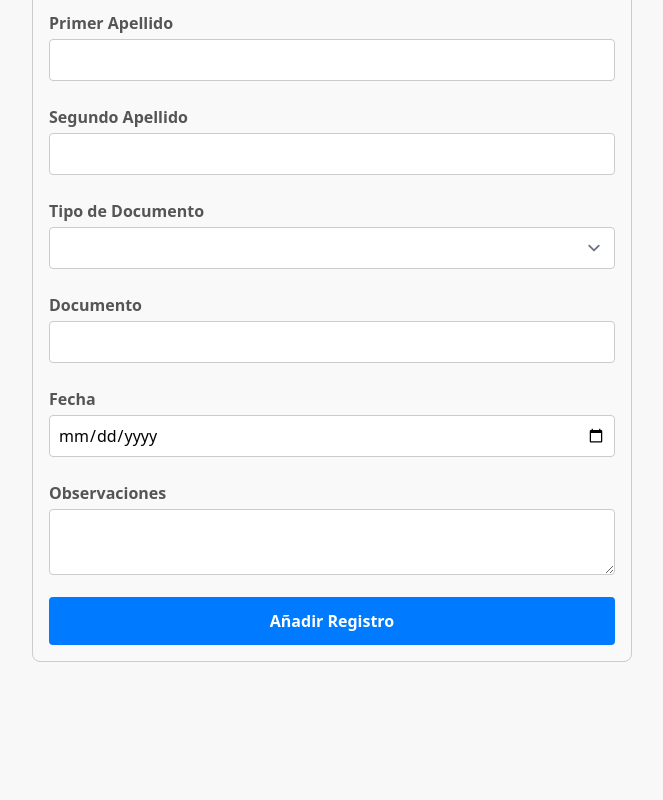
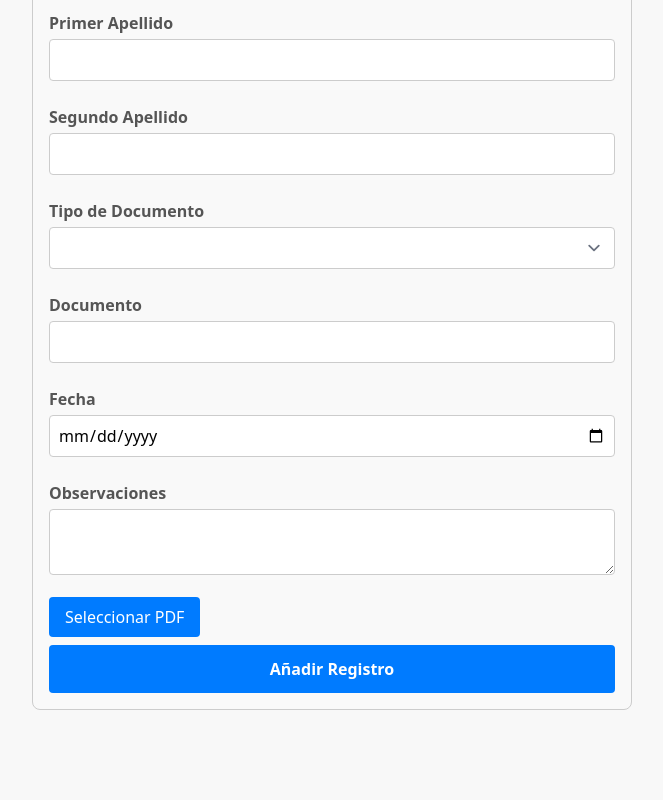
Before and after one commit to soniasalido/registroCivil, a SvelteKit app: page /addRegistro in a window 1280 px wide. Shown: the part 736-1536 px from the top of the page, without its empty margins (308-971 px from the left). Built offline with nearby package versions, Linux system fonts and the light colour scheme.

Commit message:
Funcionamiento con clases. Estado optimo hasta inserción de los datos en la BD.

```diff
--- a/src/core/store/registroStore.ts
+++ b/src/core/store/registroStore.ts
@@ -0,0 +1,32 @@
+import { writable } from 'svelte/store';
+
+// Tipo para el registro civil
+export interface RegistroCivil {
+	id?: number;
+	registro: string;
+	seccion: string;
+	tomo: number;
+	numeroPagina: number;
+	lado: string;
+	notasMarginales?: string;
+	nombre: string;
+	primerApellido: string;
+	segundoApellido?: string | null;
+	tipoDocumento?: string | null;
+	documento?: string | null;
+	fecha?: string | null;
+	observaciones?: string | null;
+	urlPDF?: string | null;
+}
+
+// Store para gestionar los registros
+export const RegistroStore = writable<RegistroCivil>({
+	registro: 'xxxx',
+	seccion: '1ª',
+	tomo: 0,
+	numeroPagina: 0,
+	lado: 'Frontal',
+	nombre: '',
+	primerApellido: '',
+	urlPDF: '',
+});
--- a/src/routes/addRegistro/DatosRegistro.svelte
+++ b/src/routes/addRegistro/DatosRegistro.svelte
@@ -1,26 +1,57 @@
 <script lang="ts">
  	import { RegistroCivil } from '../../core/classes/Registro';
+	import PdfRegistro from './PdfRegistro.svelte';
 
+	// Crear un nuevo registro civil con valores iniciales
 	let registroCivil = new RegistroCivil({
 		seccion: '1ª',
 		tomo: 0,
 		numeroPagina: 0,
 		lado: 'Frontal',
 		nombre: '',
-			primerApellido: ''
+		primerApellido: '',
+		urlPDF: '', // Inicialmente sin ruta de PDF
 	});
 
 	let error: string | null = null;
+	let success: string | null = null;
+
+	// Actualizar la URL del PDF desde el evento del componente PdfRegistro
+	const handleUpdatePdfUrl = (event: CustomEvent<string>) => {
+		registroCivil.urlPDF = event.detail; // Actualiza el campo urlPDF del registro
+	};
+
 
 	// Maneja el envío del formulario
-		const handleSubmit = (event: Event) => {
+	const handleSubmit = async (event: Event) => {
 		event.preventDefault();
 		error = null;
+		success = null;
 
 		try {
 			registroCivil.validarRegistro();
-				console.log('Datos válidos:', registroCivil.toJSON());
-				alert('Registro enviado correctamente.');
+
+			const registroData = registroCivil.toJSON();
+
+			// Convertir fecha al formato ISO 8601 si existe
+			if (registroData.fecha) {
+				registroData.fecha = new Date(registroData.fecha).toISOString();
+			}
+
+			// Enviar datos al backend
+			const response = await fetch('/api/registros', {
+				method: 'POST',
+				headers: {
+					'Content-Type': 'application/json',
+				},
+				body: JSON.stringify(registroData),
+			});
+
+			if (!response.ok) {
+				throw new Error(await response.text());
+			}
+
+			success = 'Registro añadido correctamente.';
 		} catch (err) {
 			error = err instanceof Error ? err.message : 'Error desconocido';
 		}
@@ -33,7 +64,11 @@
 		{#if error}
 			<div class="error">{error}</div>
 		{/if}
+		{#if success}
+			<div class="success">{success}</div>
+		{/if}
 
+		<!-- Campos del formulario -->
 		<label for="seccion">Sección</label>
 		<select id="seccion" bind:value={registroCivil.seccion}>
 			<option value="1ª">1ª</option>
@@ -77,6 +112,9 @@
 
 		<label for="observaciones">Observaciones</label>
 		<textarea id="observaciones" bind:value={registroCivil.observaciones}></textarea>
+
+		<!-- Componente PDF -->
+		<PdfRegistro on:updatePdfUrl={handleUpdatePdfUrl} />
 
 		<button type="submit"><strong>Añadir Registro</strong></button>
 	</form>
--- a/src/routes/addRegistro/PdfRegistro.svelte
+++ b/src/routes/addRegistro/PdfRegistro.svelte
@@ -0,0 +1,51 @@
+<script lang="ts">
+	let pdfFile: File | null = null; // Archivo seleccionado
+	let pdfUrl: string = ''; // Nombre o vista previa del archivo seleccionado
+
+	// Maneja el cambio del archivo en el input
+	const handleFileChange = (event: Event) => {
+		const target = event.target as HTMLInputElement;
+		if (target.files && target.files.length > 0) {
+			pdfFile = target.files[0]; // Obtiene el archivo seleccionado
+			if (pdfFile.type !== 'application/pdf') {
+				alert('Por favor, selecciona un archivo PDF.');
+				pdfFile = null;
+				pdfUrl = '';
+				return;
+			}
+			pdfUrl = pdfFile.name; // Muestra el nombre del archivo seleccionado
+		}
+	};
+</script>
+
+<main>
+	<label for="pdfInput" class="button">Seleccionar PDF</label>
+	<input id="pdfInput" type="file" accept=".pdf" on:change={handleFileChange} style="display: none;" />
+
+	{#if pdfUrl}
+		<p>Archivo seleccionado: {pdfUrl}</p>
+	{/if}
+</main>
+
+<style>
+    .button {
+        display: inline-block;
+        padding: 0.5rem 1rem;
+        background-color: #007bff;
+        color: white;
+        border: none;
+        border-radius: 4px;
+        font-size: 1rem;
+        cursor: pointer;
+        text-align: center;
+    }
+
+    .button:hover {
+        background-color: #0056b3;
+    }
+
+    p {
+        margin-top: 1rem;
+        font-size: 0.9rem;
+    }
+</style>
```
Lines whose indentation alone changed are shown as unchanged.
